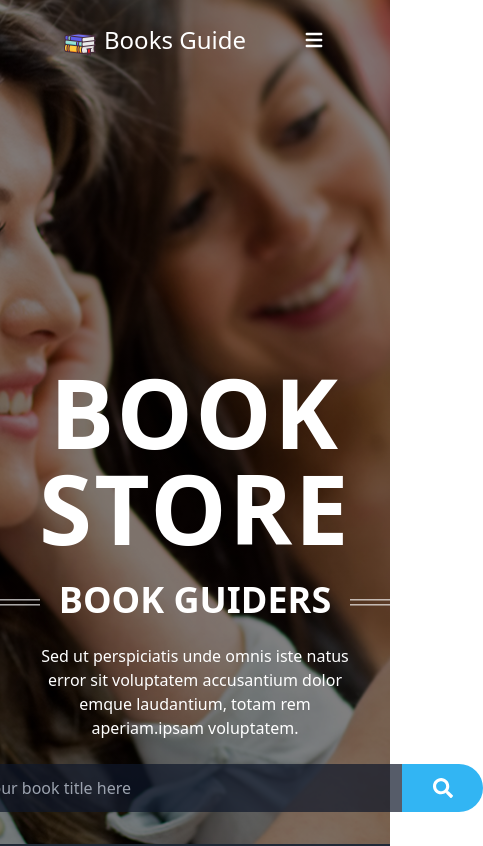
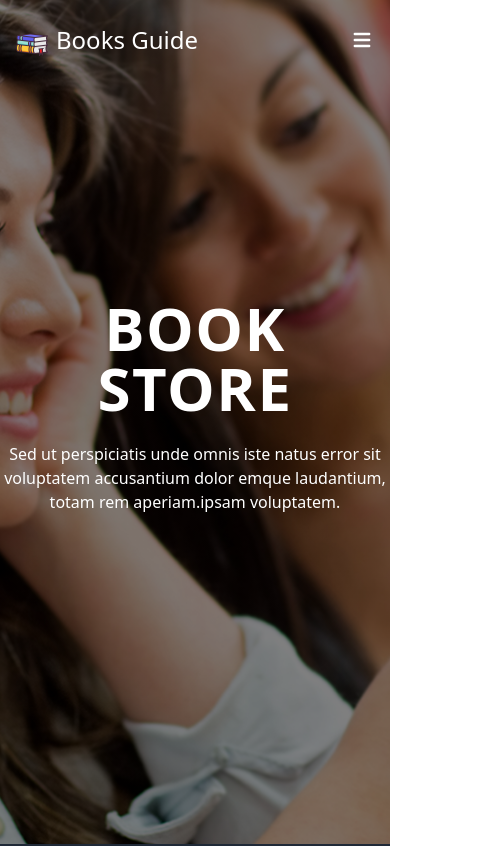
Before and after one commit to emmanuel-cruz-dev/literarium, a React (Vite) app: page / in a window 390 px wide. Shown: the top 846 px of the page, 483 px wide, since content can reach past the window. Built offline with nearby package versions, Linux system fonts and the light colour scheme.

Commit message:
hero responsive

```diff
--- a/src/components/Header.tsx
+++ b/src/components/Header.tsx
@@ -4,7 +4,7 @@ import { HiMenu } from "react-icons/hi";
 const Header = () => {
   return (
     <header className="absolute top-0 left-0 right-0 text-white">
-      <nav className="flex justify-between items-center py-6 px-16">
+      <nav className="flex justify-between items-center py-6 px-4 md:px-16">
         <div className="flex items-center gap-2">
           <img
             className="w-8"
--- a/src/components/Hero.tsx
+++ b/src/components/Hero.tsx
@@ -6,20 +6,20 @@ const Hero = () => {
       className="hero h-screen flex flex-col justify-center items-center text-white"
       id="hero"
     >
-      <div className="flex-grow"></div>
+      <div className="hidden lg:flex flex-grow"></div>
       <div className="flex flex-col items-center gap-6 text-center pb-8">
-        <h1 className="text-8xl font-bold uppercase tracking-wide">
+        <h1 className="text-6xl lg:text-8xl font-bold uppercase tracking-wide">
           Book Store
         </h1>
-        <h2 className="text-4xl font-bold uppercase title__double-lines">
+        <h2 className="hidden md:block text-3xl lg:text-4xl font-bold uppercase title__double-lines">
           Book Guiders
         </h2>
-        <p className="w-3/5">
+        <p className="lg:w-3/5">
           Sed ut perspiciatis unde omnis iste natus error sit voluptatem
           accusantium dolor emque laudantium, totam rem aperiam.ipsam
           voluptatem.
         </p>
-        <div className="rounded-full overflow-hidden flex justify-between items-center w-[36rem] h-12">
+        <div className="rounded-full overflow-hidden hidden lg:flex justify-between items-center w-[36rem] h-12">
           <input
             className="bg-slate-900/70 w-[86%] h-full px-8"
             type="text"
```
